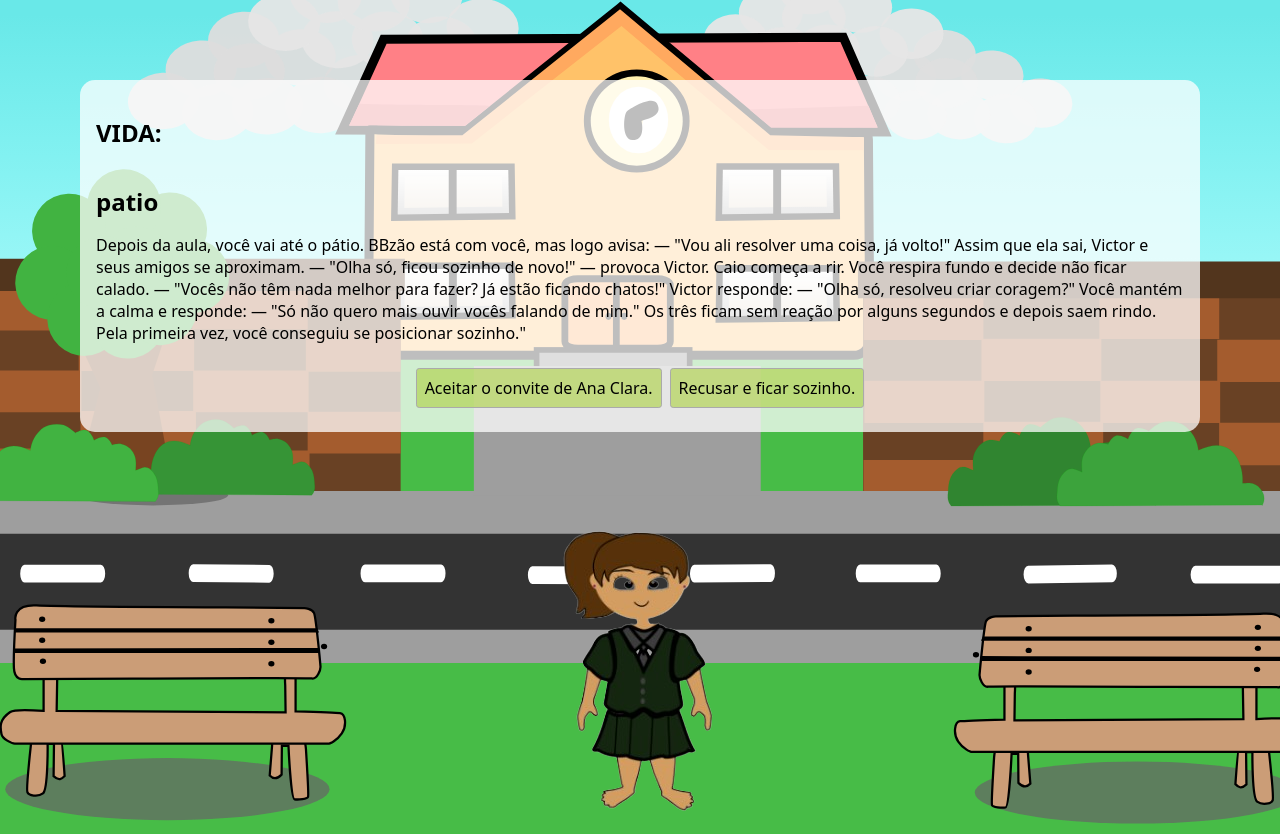
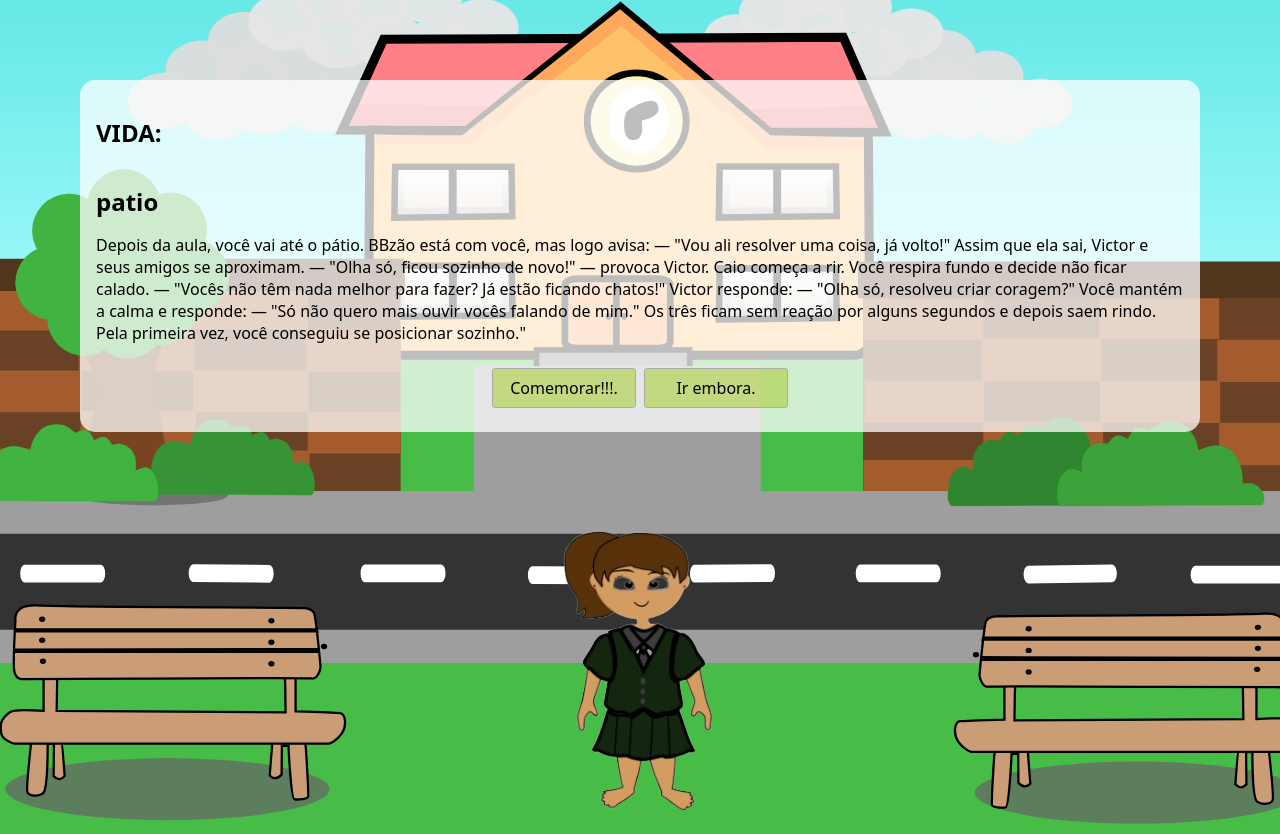
Before and after one commit to marialuiza25-alt/projeto-jogo-oi2-av1-t3, a website: page etapa4.html in a window 1280 px wide. Drawn offline with Linux system fonts and the light colour scheme.

Commit message:
finallll4

```diff
--- a/etapa4.html
+++ b/etapa4.html
@@ -44,8 +44,8 @@
 
 
             <nav>
-                <a id="aceitarConvite" href="/index.html">Aceitar o convite de Ana Clara.</a>
-                <a id="recusarConvite" href="/index.html" aria-current="page">Recusar e ficar sozinho.</a>
+                <a id="aceitarConvite" href="/index.html">Comemorar!!!.</a>
+                <a id="recusarConvite" href="/index.html" aria-current="page">Ir embora.</a>
             </nav>
 
         </main>
```
